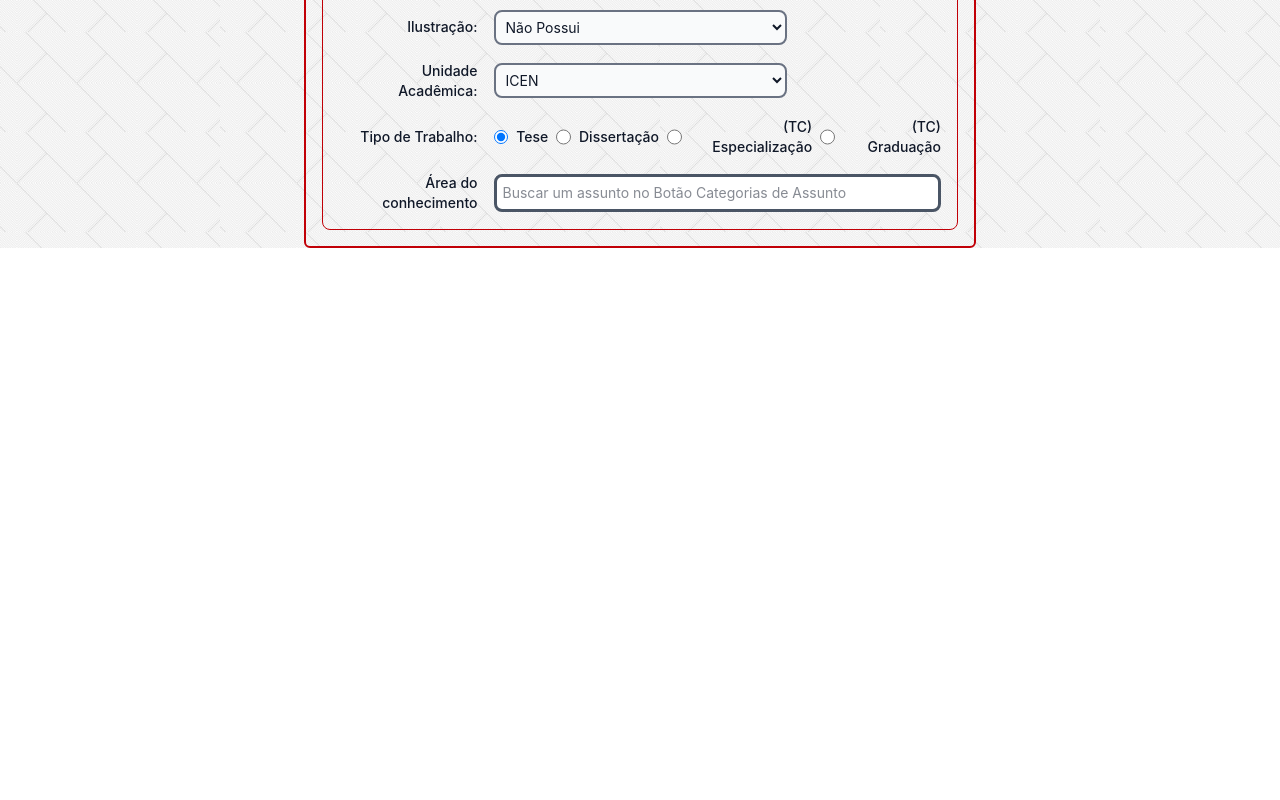
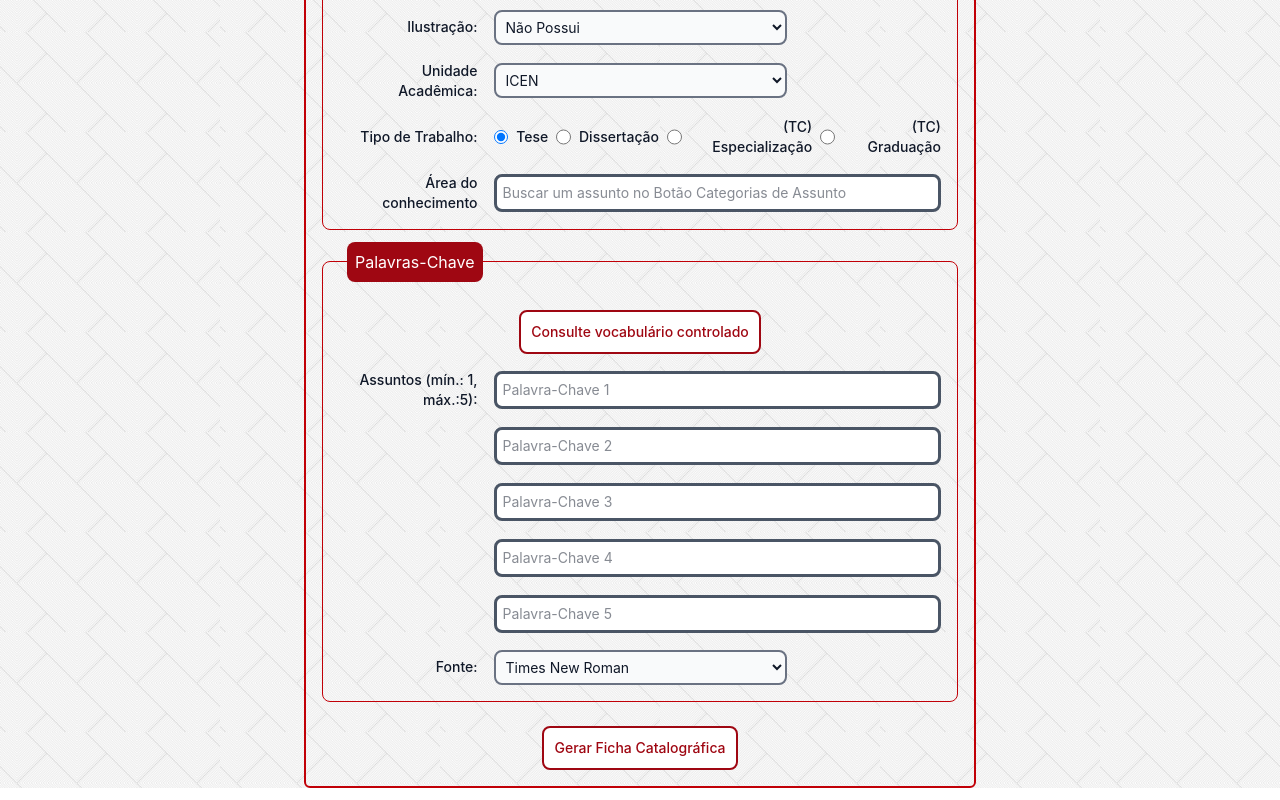
Before and after one commit to andreydedey/ficat, a React (Vite) app in the folder client/: page / in a window 1280 px wide. Shown: the part 868-1668 px from the top of the page. Before the commit the page ends 1128 px from the top, so only its background shows below. Built offline with nearby package versions, Linux system fonts and the light colour scheme.

Commit message:
added: keywords input

```diff
--- a/client/src/components/Home.tsx
+++ b/client/src/components/Home.tsx
@@ -1,3 +1,4 @@
+import { Link } from "react-router";
 import { InputField, InputLabel, InputRoot } from "./Input/input";
 
 export function Home() {
@@ -88,7 +89,7 @@ export function Home() {
               htmlFor="titulacao_orientador"
             />
             <select
-              name="- Selecione -"
+              name="titulacao_orientador"
               id="titulacao_orientador"
               className="col-span-2 w-full bg-gray-50 border-2
             border-gray-500 text-gray-900 text-sm rounded-lg focus:border-gray-800 focus:outline-1 outline-gray-300
@@ -231,6 +232,73 @@ export function Home() {
             />
           </InputRoot>
         </fieldset>
+        <fieldset className="flex flex-col gap-4 border-[1px] border-red-700 rounded-lg p-4">
+          <legend className="p-2 ml-2 bg-red-800 rounded-lg text-white">
+            Palavras-Chave
+          </legend>
+          <Link
+            to={"https://bibcentral.ufpa.br/pergamum/biblioteca/autoridade.php"}
+            target="_blank"
+            type="submit"
+            className="self-center p-2.5 mt-3 text-sm font-medium rounded-lg border-2 border-red-800 bg-white
+            text-red-800 hover:text-white hover:bg-red-800 duration-300"
+          >
+            Consulte vocabulário controlado
+          </Link>
+          <InputRoot className="grid grid-cols-4 grid-rows-5 justify-items-end items-center gap-4">
+            <InputLabel value="Assuntos (mín.: 1, máx.:5):" />
+            <InputField
+              type="text"
+              id="palavra_chave_1"
+              className="col-span-3"
+              placeholder="Palavra-Chave 1"
+            />
+            <InputField
+              type="text"
+              id="palavra_chave_2"
+              className="col-span-3 col-start-2"
+              placeholder="Palavra-Chave 2"
+            />
+            <InputField
+              type="text"
+              id="palavra_chave_3"
+              className="col-span-3 col-start-2"
+              placeholder="Palavra-Chave 3"
+            />
+            <InputField
+              type="text"
+              id="palavra_chave_4"
+              className="col-span-3 col-start-2"
+              placeholder="Palavra-Chave 4"
+            />
+            <InputField
+              type="text"
+              id="palavra_chave_5"
+              className="col-span-3 col-start-2"
+              placeholder="Palavra-Chave 5"
+            />
+          </InputRoot>
+          <InputRoot className="grid grid-cols-4 justify-items-end items-center gap-4">
+            <InputLabel value="Fonte:  " htmlFor="font" />
+            <select
+              name="font"
+              id="font"
+              className="col-span-2 w-full bg-gray-50 border-2
+            border-gray-500 text-gray-900 text-sm rounded-lg focus:border-gray-800 focus:outline-1 outline-gray-300
+            block p-1.5"
+            >
+              <option value="timesNewRoman">Times New Roman</option>
+              <option value="arial">Arial</option>
+            </select>
+          </InputRoot>
+        </fieldset>
+        <button
+          type="submit"
+          className="self-center p-2.5 mt-3 text-sm font-medium rounded-lg border-2 border-red-800 bg-white
+            text-red-800 hover:text-white hover:bg-red-800 duration-300 cursor-pointer"
+        >
+          Gerar Ficha Catalográfica
+        </button>
       </form>
     </div>
   );
--- a/client/src/components/TalktoUs.tsx
+++ b/client/src/components/TalktoUs.tsx
@@ -72,7 +72,8 @@ export function TalktoUs() {
 
           <button
             type="submit"
-            className="self-center p-3 mt-3 text-sm font-medium rounded-lg bg-red-800 text-white hover:bg-red-900 w-24"
+            className="self-center p-2.5 mt-3 text-sm font-medium rounded-lg border-2 border-red-800 bg-white
+            text-red-800 hover:text-white hover:bg-red-800 duration-300 w-24 cursor-pointer"
           >
             Enviar
           </button>
```
